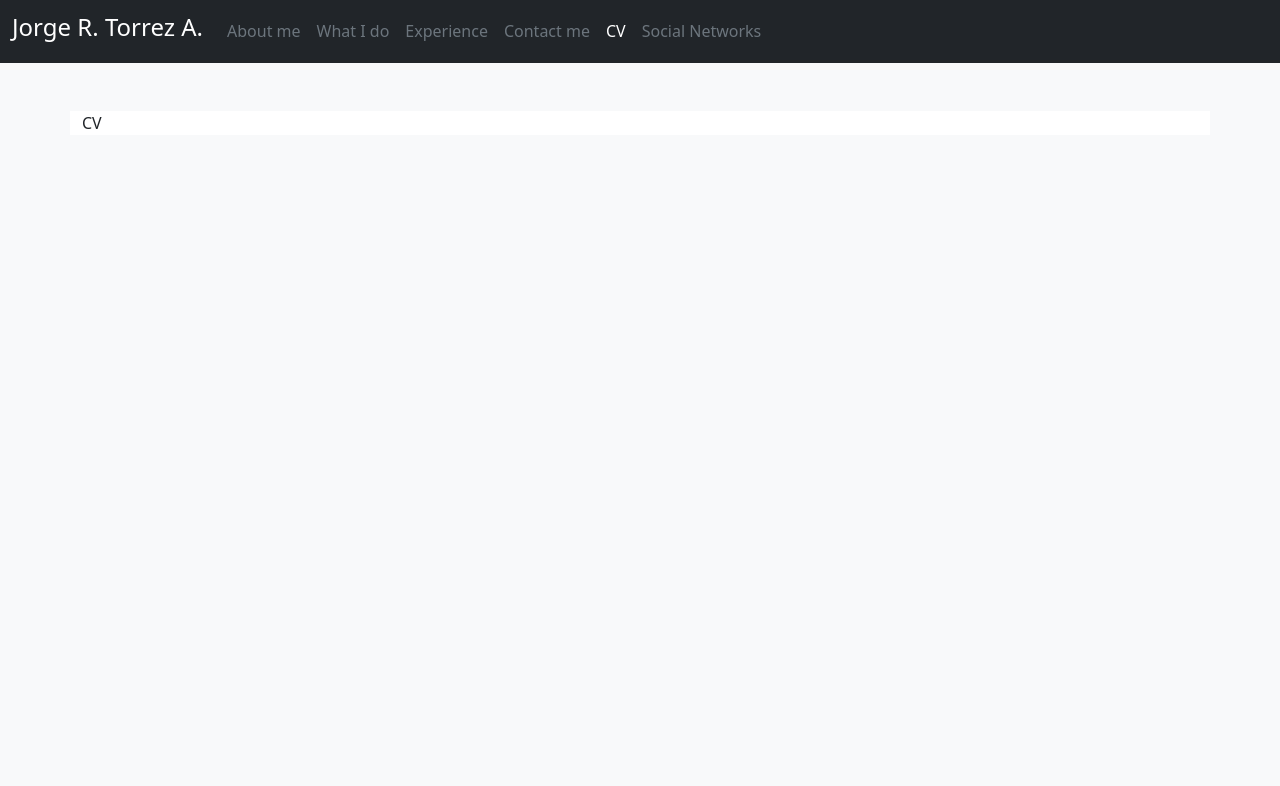
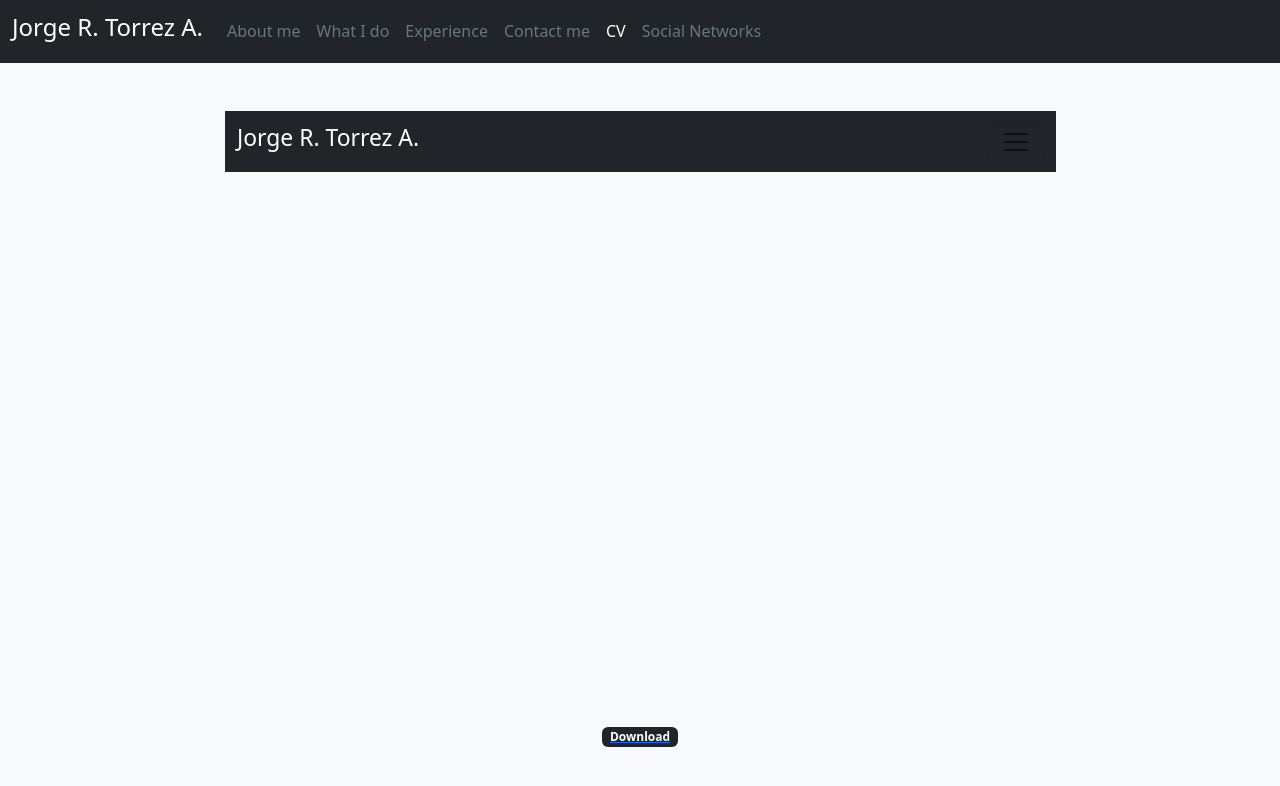
Before and after one commit to JrogeT/portfolio, a Vue app: page /cv in a window 1280 px wide. Shown: the top 786 px of the page. Built offline with nearby package versions, Linux system fonts and the light colour scheme.

Commit message:
CV view updated

```diff
--- a/src/views/Cv.vue
+++ b/src/views/Cv.vue
@@ -1,12 +1,20 @@
+<!--suppress HtmlUnknownTarget -->
 <template>
-  CV
+  <div class="row bg-light">
+    <iframe class="col-9 mx-auto" src="JorgeTorrezCV-en.pdf#toolbar=0" style="height: 75vh;"/>
+  </div>
+  <div class="row bg-light pt-3">
+    <a class="justify-content-center d-flex" href="JorgeTorrezCV-en.pdf" download>
+      <span class="badge text-bg-dark">
+        Download
+      </span>
+    </a>
+  </div>
 </template>
 
 <script>
 export default {
-  name: "AppCv",
-  components: {
-  }
+  name: "AppCv"
 }
 </script>
 
```
Also changed, not shown: 1 other file (tests, documents, lock files or other folders).
